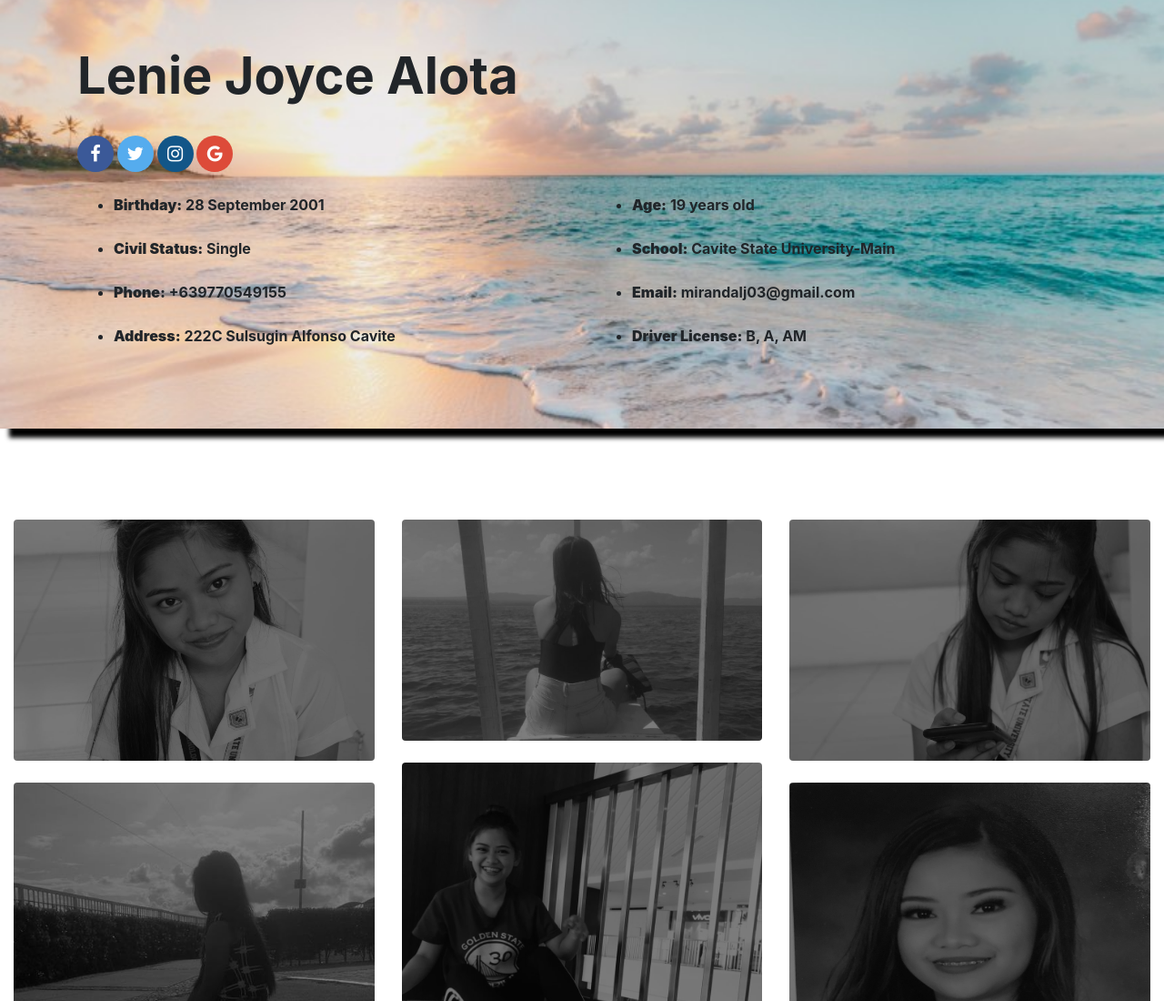
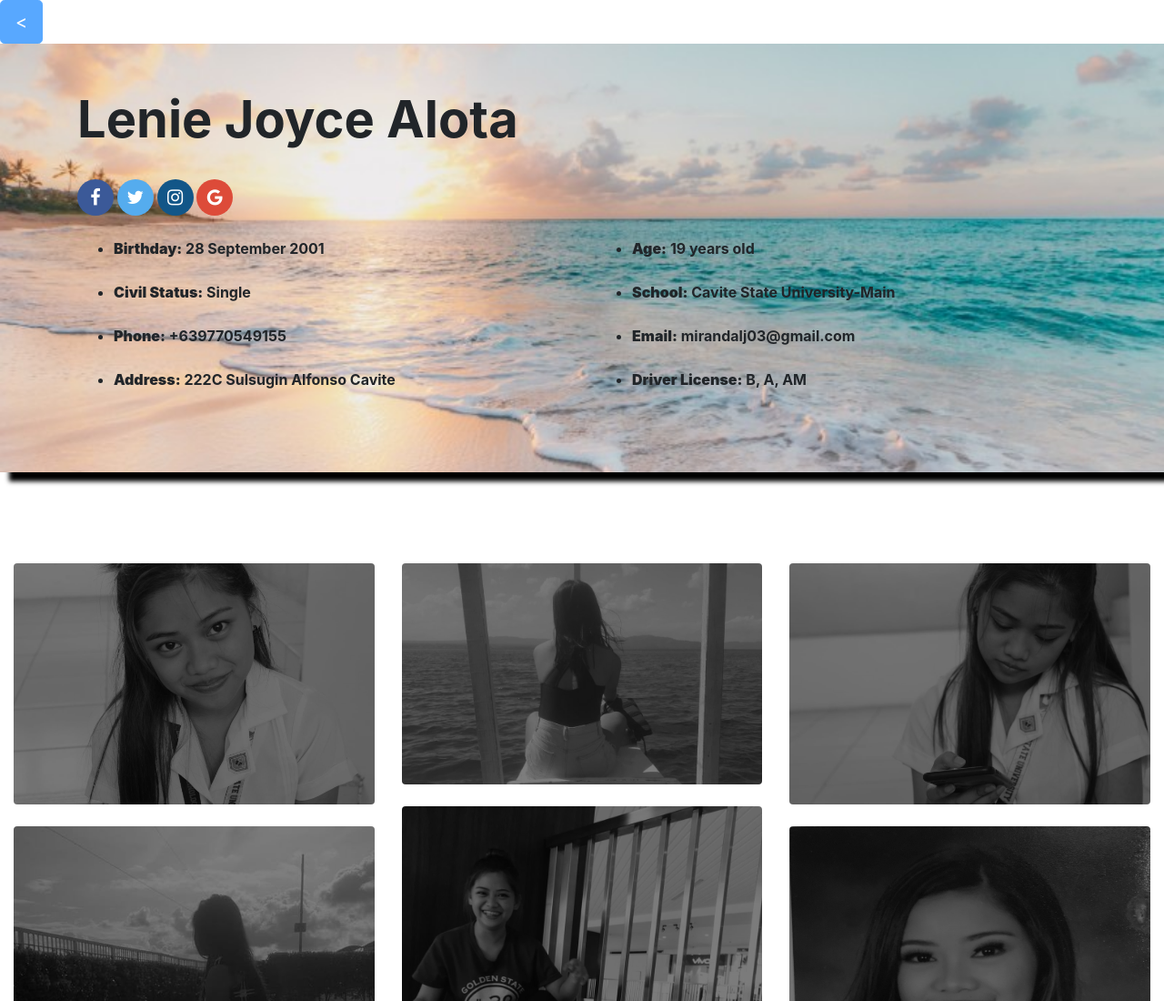
Before and after one commit to LenieAlota/LenieAlota.github.io, a plain HTML site: page alota_itec75a/Alota_Lab4/aboutme.html in a window 1280 px wide. Shown: the top 1100 px of the page at 91% size. Drawn offline with nearby package versions, Linux system fonts and the light colour scheme.

Commit message:
Update aboutme.html

```diff
--- a/alota_itec75a/Alota_Lab4/aboutme.html
+++ b/alota_itec75a/Alota_Lab4/aboutme.html
@@ -63,7 +63,7 @@
         filter: grayscale(0) brightness(1);
     }
     </style>
-
+    <a href="#" class="btn btn-primary btn-lg disabled" role="button" aria-disabled="true"><</a>
 </head>
 <body>
     <div class="jumbotron jumbotron-fluid">
```
